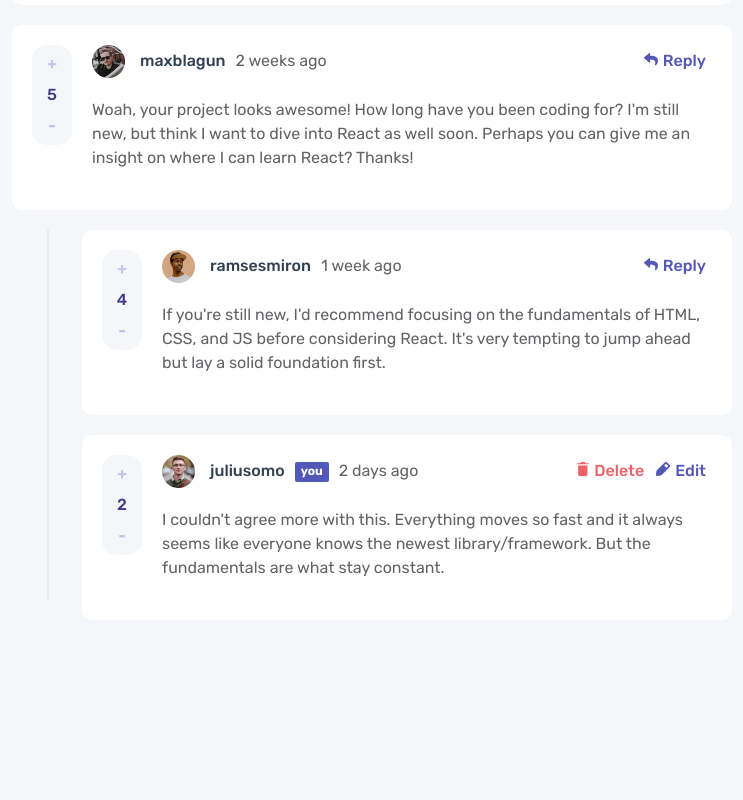
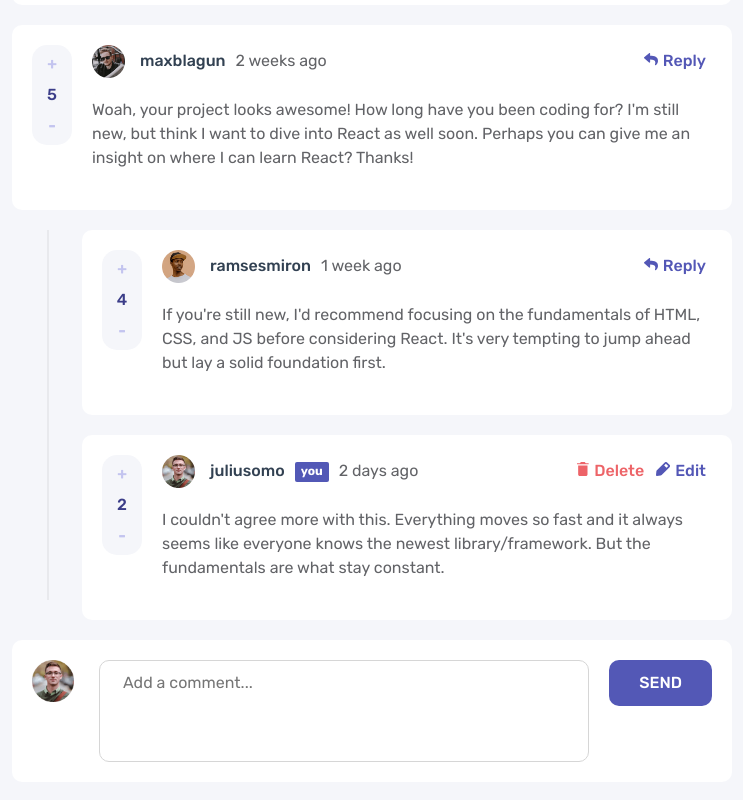
Before and after one commit to JanWu100/interactive-comments-section, a React (Create React App) app: page / in a window 1280 px wide. Shown: the part 200-1000 px from the top of the page, without its empty margins (268-1011 px from the left). Before the commit the page ends 860 px from the top, so only its background shows below. Built offline with nearby package versions, Linux system fonts and the light colour scheme.

Commit message:
Add userInput component, finish basic styling

```diff
--- a/src/components/CommentSection.js
+++ b/src/components/CommentSection.js
@@ -1,6 +1,7 @@
 import React from "react";
 import Comment from "./Comment";
 import classes from "./CommentSection.module.css"
+import UserInput from "./UserInput";
 
 const CommentSection = (props)=> {
 
@@ -11,7 +12,7 @@ const CommentSection = (props)=> {
            {comments.map(comment => <Comment key={comment.id} {...comment} currentUser={props.data.currentUser}/>)}
 
 
-
+        <UserInput {...props.data}/>
         </section>
 
 
--- a/src/components/Reply.module.css
+++ b/src/components/Reply.module.css
@@ -7,7 +7,7 @@
   border-radius: 10px;
   gap: 2rem;
   grid-template-columns: 100px 1fr;
-  margin: 2rem 0 2rem 2rem;
+  margin: 2rem 0 0 2rem;
 }
 
 .reply::before {
@@ -110,7 +110,7 @@ input::-webkit-inner-spin-button {
   .reply {
     display: grid;
     grid-template-columns: 4rem 1fr auto;
-    margin: 2rem 0 2rem 7rem;
+    margin: 2rem 0 0 7rem;
   }
 
   .quantity {
--- /dev/null
+++ b/src/components/UserInput.js
@@ -0,0 +1,17 @@
+import React from "react";
+import classes from "./UserInput.module.css"
+
+const UserInput = (props) => {
+
+
+    return (
+        <div className={classes.card}>
+            <img className={classes.avatar} src={props.currentUser.image.png}></img>
+            <textarea rows="4" maxLength="150" placeholder="Add a comment..."></textarea>
+            <button className={classes.btn}>send</button>
+        </div>
+
+    )
+}
+
+export default UserInput;
--- /dev/null
+++ b/src/components/UserInput.module.css
@@ -0,0 +1,54 @@
+.card {
+    display: grid;
+    background: white;
+    margin: 0 auto;
+    padding: 2rem;
+    border-radius: 10px;
+    gap: 2rem;
+    grid-template-columns: auto 1fr;
+    width: 100%;
+}
+
+.btn {
+    text-transform: uppercase;
+    background: #5358b6;
+    color: white;
+    border-radius: 10px;
+    cursor: pointer;
+    padding: 1.4rem 3rem;
+    height: fit-content;
+    width: fit-content;
+    grid-row: 2/2;
+    justify-self: flex-end;
+}
+
+.avatar {
+    height: 42px;
+    grid-row: 2/2;
+  }
+
+  textarea {
+    resize: none;
+    width: 100%;
+    border-radius: 10px;
+    border: 1px solid rgb(214, 214, 214);
+    outline: none;
+    padding: 1.3rem 2.3rem;
+    grid-column: 1/3;
+}
+@media (min-width: 650px) {
+    .card {
+        grid-template-columns: auto 1fr auto;
+    }
+    .btn {
+        grid-row: initial;
+    }
+    .avatar {
+        grid-row: initial;
+      }
+
+      textarea {
+
+        grid-column: initial;
+    }
+}
--- a/src/index.css
+++ b/src/index.css
@@ -2,9 +2,7 @@ html {
   font-size: 62.5%;
 }
 
-:root {
-  --color-dark-blue: hsl(212, 24%, 26%);
-}
+
 
 *, *::before, *::after {
   box-sizing: border-box;
```
